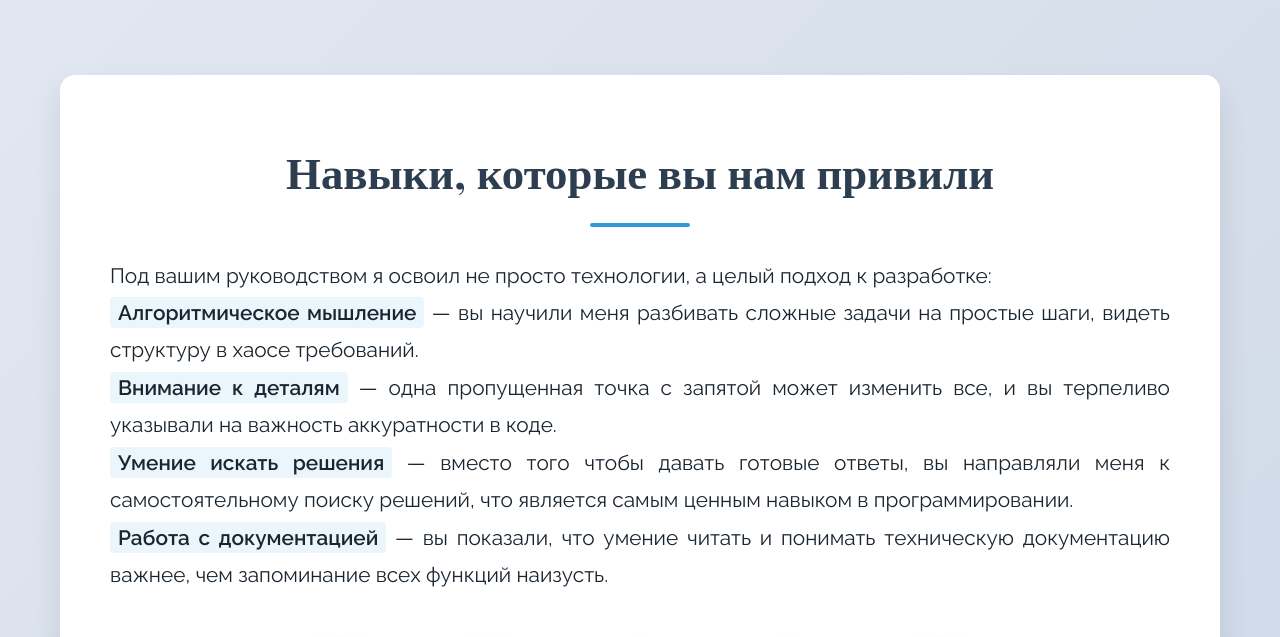
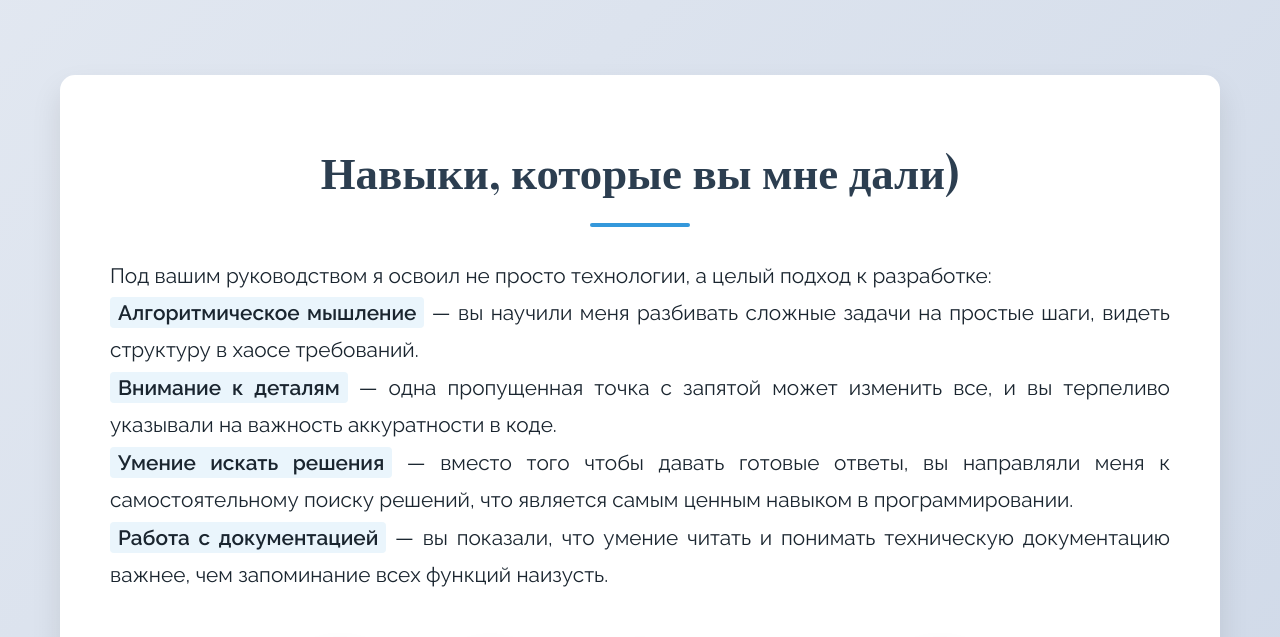
Before and after one commit to SanyaUwU/ForTeacher, a plain HTML site: page index.html in a window 1280 px wide. Shown: the part 2340-2977 px from the top of the page. Drawn offline with nearby package versions, Linux system fonts and the light colour scheme.

Commit message:
Update index.html

```diff
--- a/index.html
+++ b/index.html
@@ -616,7 +616,7 @@
             </section>
 
             <section class="section" id="skills">
-                <h2>Навыки, которые вы нам привили</h2>
+                <h2>Навыки, которые вы мне дали)</h2>
                 <div class="gratitude-text">
                     <p>Под вашим руководством я освоил не просто технологии, а целый подход к разработке:</p>
 
```
